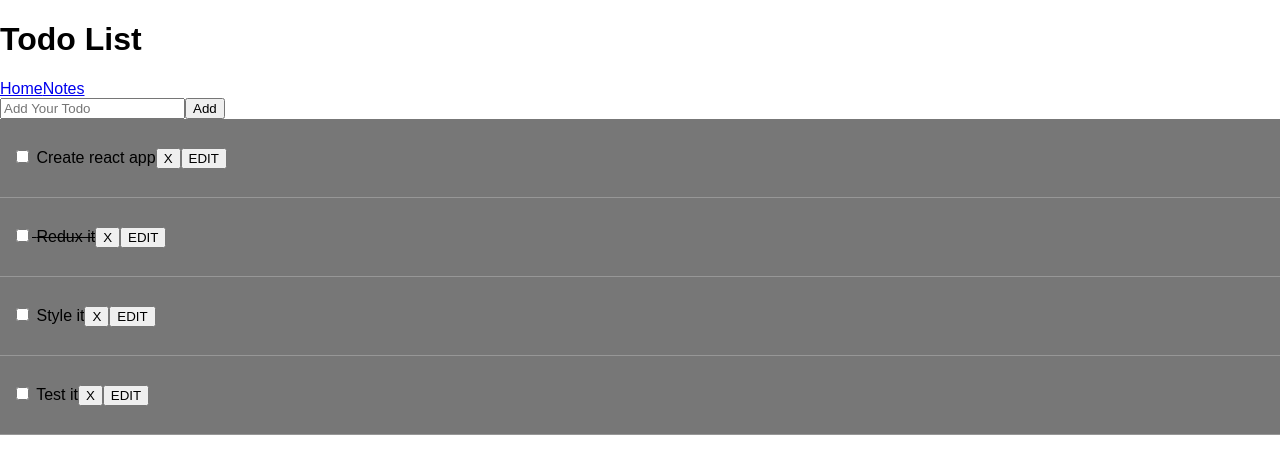
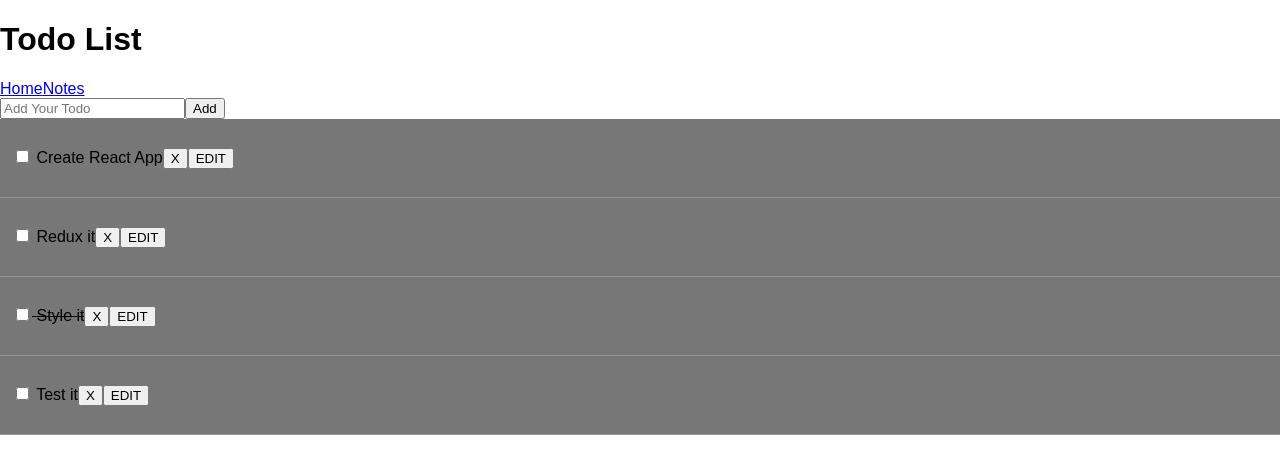
Before and after one commit to stephangriesel/todo-react-redux, a React (Create React App) app in the folder react-redux-todo/: page / in a window 1280 px wide. Shown: the top 474 px of the page. Built offline with nearby package versions, Linux system fonts and the light colour scheme; data requests are answered from the project's data file.

Commit message:
backend working

```diff
--- a/react-redux-todo/package.json
+++ b/react-redux-todo/package.json
@@ -3,6 +3,8 @@
   "version": "0.1.0",
   "private": true,
   "dependencies": {
+    "axios": "^0.18.0",
+    "json-server": "^0.14.2",
     "react": "^16.8.6",
     "react-dom": "^16.8.6",
     "react-router-dom": "^5.0.0",
@@ -16,7 +18,8 @@
     "start": "react-scripts start",
     "build": "react-scripts build",
     "test": "react-scripts test --env=jsdom",
-    "eject": "react-scripts eject"
+    "eject": "react-scripts eject",
+    "json:server": "json-server --watch tasks.json --port 3004"
   },
   "repository": {
     "type": "git",
--- a/react-redux-todo/src/App.js
+++ b/react-redux-todo/src/App.js
@@ -1,4 +1,5 @@
 import React, { Component } from 'react';
+import axios from 'axios';
 import { BrowserRouter as Router, Route } from 'react-router-dom';
 import Todos from './components/Todos';
 import AddTodo from './components/AddTodo';
@@ -10,32 +11,12 @@ import uuid from 'uuid';
 
 class App extends Component {
   state = {
-    todos: [
-      {
-        id: uuid.v4(),
-        title: 'Create react app',
-        completed: false,
-        edit: false
-      },
-      {
-        id: uuid.v4(),
-        title: 'Redux it',
-        completed: true,
-        edit: false
-      },
-      {
-        id: uuid.v4(),
-        title: 'Style it',
-        completed: false,
-        edit: false
-      },
-      {
-        id: uuid.v4(),
-        title: 'Test it',
-        completed: false,
-        edit: false
-      }
-    ]
+    todos: []
+  }
+
+  componentDidMount() {
+    axios.get('http://localhost:3004/todos')
+    .then(res => this.setState({ todos: res.data }))
   }
 
   markComplete = (id) => {
--- a/react-redux-todo/tasks.json
+++ b/react-redux-todo/tasks.json
@@ -1,3 +1,20 @@
 {
-  "tasks": []
+  "todos": [
+    { "id": 1,
+      "title": "Create React App",
+      "completed": false
+    },
+    { "id": 2,
+      "title": "Redux it",
+      "completed": false
+    },
+    { "id": 3,
+      "title": "Style it",
+      "completed": true
+    },
+    { "id": 4,
+      "title": "Test it",
+      "completed": false
+    }
+  ]
 }
```
Also changed, not shown: react-redux-todo/db.json (added, +19 -0 lines), react-redux-todo/src/tasks.json (added, +8 -0 lines).
